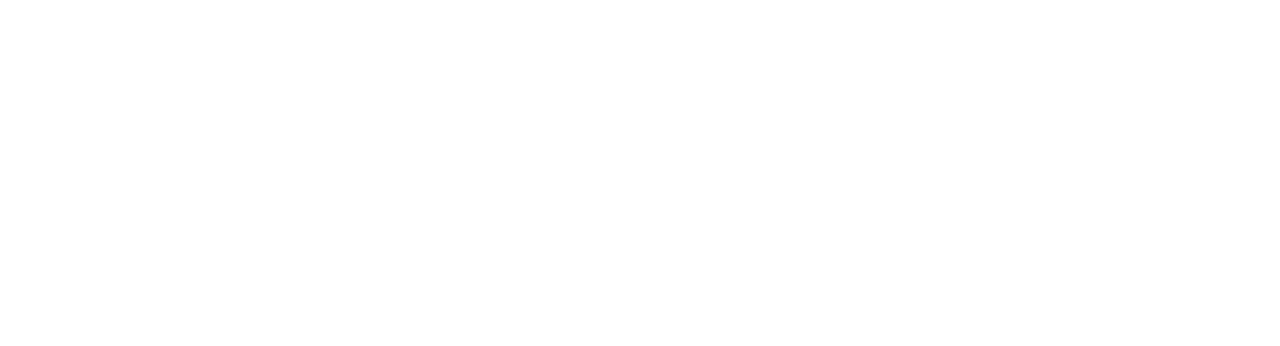
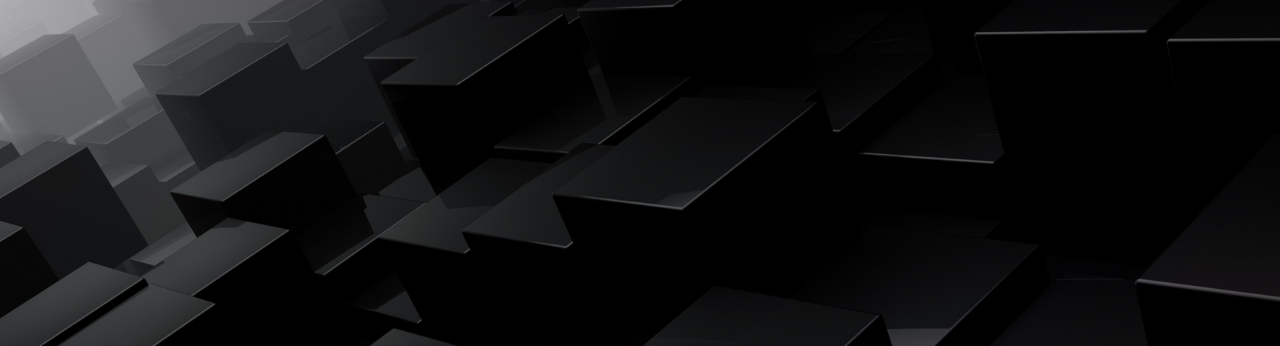
Before and after one commit to diegoskropic/wcs, a plain HTML site: page index.html in a window 1280 px wide. Shown: the top 346 px of the page. Drawn offline with nearby package versions, Linux system fonts and the light colour scheme; the site is published under a folder, as on GitHub Pages, so addresses that start at the root find nothing.

Commit message:
Test bg2

```diff
--- a/css/style.css
+++ b/css/style.css
@@ -1,6 +1,6 @@
 
 .slider {
-    background: url("/images/Black-Color2.jpg");
+    background: url("../images/Black-Color2.jpg");
     height: 100vh;
     background-size: cover;
     background-position: center;
```
